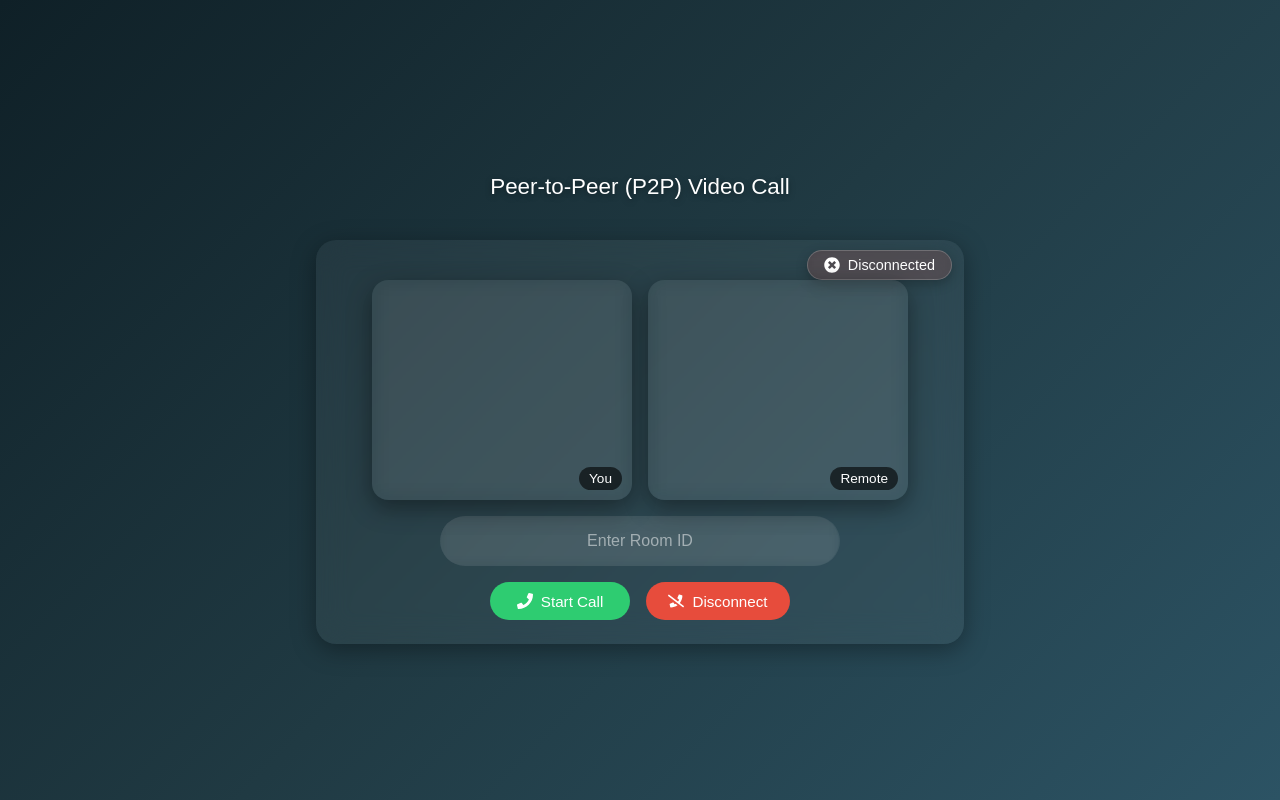
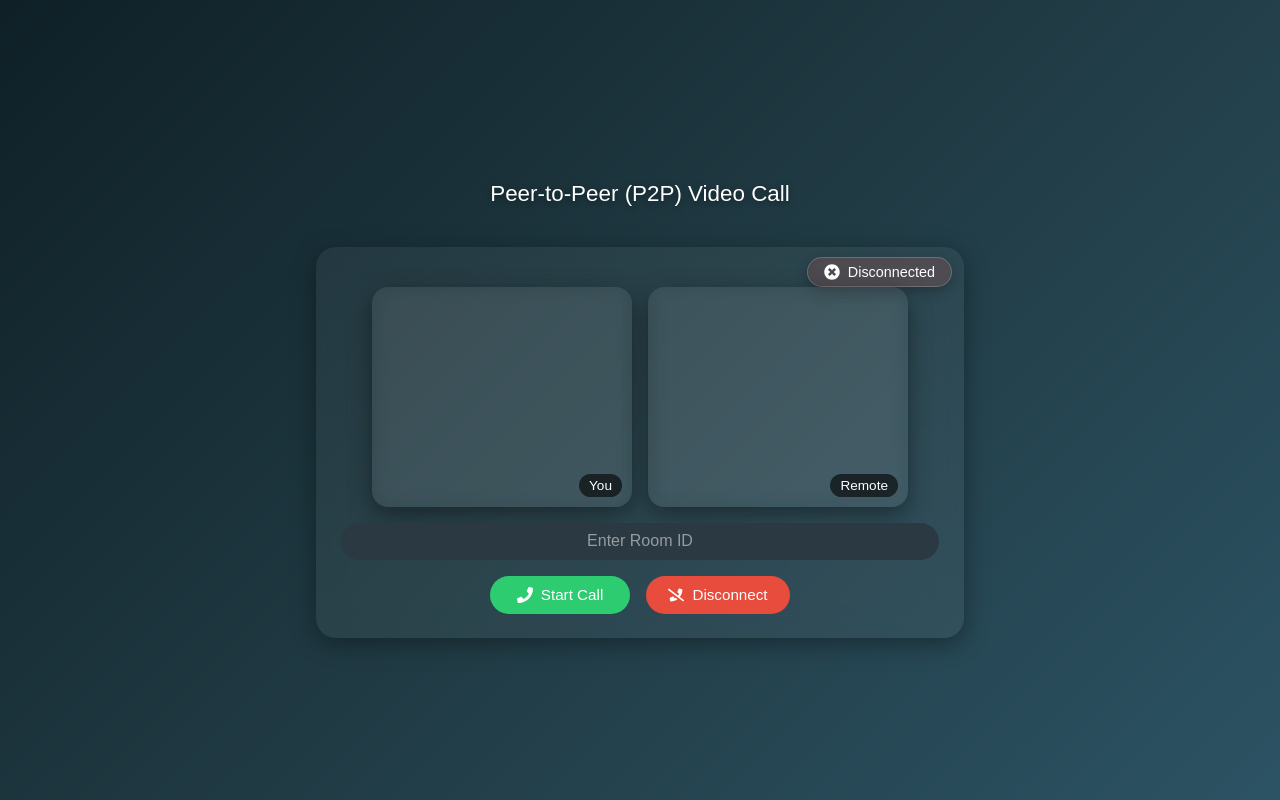
Before and after one commit to Rohit175041/lan-voip, a React (Create React App) app: page / in a window 1280 px wide. Built offline with nearby package versions, Linux system fonts and the light colour scheme.

Commit message:
change room uid box

```diff
--- a/src/components/ChatBox.css
+++ b/src/components/ChatBox.css
@@ -4,26 +4,26 @@
 .chat-container {
   display: flex;
   flex-direction: column;
-  max-height: 50vh; /* adjust as you like */
+  max-height: 35vh; /* adjust as you like */
   background: #0c1317; /* dark bg similar to WhatsApp */
   border-radius: 12px;
   overflow: hidden;
   box-shadow: 0 4px 20px rgba(0, 0, 0, 0.3);
 }
 
-/* =======================
+/*  =======================
    HEADER
    ======================= */
-.chat-header {
+/* .chat-header {
   display: flex;
   justify-content: space-between;
   align-items: center;
-  padding: 10px 16px;
+  padding: 2px 16px;
   background: rgba(255, 255, 255, 0.08);
   font-weight: 600;
   color: #fff;
   border-bottom: 1px solid rgba(255, 255, 255, 0.1);
-}
+} */
 
 .chat-status {
   font-size: 0.8rem;
--- a/src/components/ChatBox.js
+++ b/src/components/ChatBox.js
@@ -32,10 +32,10 @@ export default function ChatBox({
   return (
     <div className="chat-container">
       {/* ===== Header ===== */}
-      <div className="chat-header">
+      {/* <div className="chat-header">
         <span>💬 Chat</span>
         <span className={`chat-status ${status}`}>{status}</span>
-      </div>
+      </div> */}
 
       {/* ===== Messages ===== */}
       <div className="chat-messages">
--- a/src/components/RoomInput.css
+++ b/src/components/RoomInput.css
@@ -6,43 +6,49 @@
   width: 100%;
 }
 
-/* Wrapper */
+/* Outer wrapper for rounded input */
 .room-input-wrapper {
   display: flex;
   align-items: center;
-  background: rgba(255, 255, 255, 0.08);
-  border-radius: 25px;
-  padding: 0.4rem 0.6rem;
+  background: #2a3942;          /* WhatsApp dark input */
+  border-radius: 30px;
+  padding: 0.0rem 6.8rem;
   width: 100%;
   max-width: 380px;
-  transition: border 0.3s ease;
+  transition: box-shadow 0.2s ease, background 0.2s ease;
 }
 
-/* Input */
+/* On focus */
+.room-input-wrapper:focus-within {
+  background: #314148;
+  box-shadow: 0 0 0 2px #00a88455; /* subtle green glow */
+}
+
+/* Text box itself */
 .room-input {
   flex: 1;
   padding: 0.6rem 1rem;
   font-size: 1rem;
-  text-align: center;
   border: none;
   background: transparent;
   color: #fff;
   outline: none;
+  text-align: center; /* center text as you had before */
 }
 
 .room-input::placeholder {
   color: rgba(255, 255, 255, 0.5);
 }
 
-/* Error border (simple red border only) */
+/* Red border if error */
 .room-input-error {
-  border: 1.5px solid #ff4d4d;
-  border-radius: 20px;
+  box-shadow: 0 0 0 2px #ff4d4d;
+  border-radius: 30px;
 }
 
-/* Copy Button */
+/* Optional copy button (if you re-enable it) */
 .copy-btn {
-  background: #4caf50;
+  background: #00a884;
   border: none;
   border-radius: 50%;
   color: white;
@@ -56,12 +62,11 @@
   font-size: 1rem;
   transition: background 0.2s ease;
 }
-
 .copy-btn:hover {
-  background: #45a049;
+  background: #1bb394;
 }
 
-/* Error text (simple, no icon glow) */
+/* Error message */
 .room-error {
   color: #ff4d4d;
   font-size: 0.85rem;
--- a/src/components/RoomInput.js
+++ b/src/components/RoomInput.js
@@ -7,12 +7,11 @@ export default function RoomInput({ room, setRoom }) {
   const handleChange = (e) => {
     const value = e.target.value;
 
-    // ✅ Allow only digits
+    // ✅ Only digits
     if (/^\d*$/.test(value)) {
       if (value.length <= 10) {
         setRoom(value);
 
-        // Validation rules
         if (value.length === 0) {
           setError("");
         } else if (value.length < 4) {
@@ -28,15 +27,18 @@ export default function RoomInput({ room, setRoom }) {
 
   return (
     <div className="room-container">
-      <div className="room-input-wrapper">
+      <div
+        className={`room-input-wrapper ${error ? "room-input-error" : ""}`}
+      >
         <input
           type="text"
           value={room}
           onChange={handleChange}
           placeholder="Enter Room ID"
           maxLength={10}
-          className={`room-input ${error ? "room-input-error" : ""}`}
+          className="room-input"
         />
+        {/* You can enable copy button if needed */}
         {/* {room && (
           <button
             onClick={() => navigator.clipboard.writeText(room)}
@@ -45,12 +47,10 @@ export default function RoomInput({ room, setRoom }) {
           >
             📋
           </button>
-        )} */}
+        // )} */}
       </div>
 
-      {/* ⚠️ Warning text */}
       {error && <span className="room-error">{error}</span>}
-
     </div>
   );
 }
```
